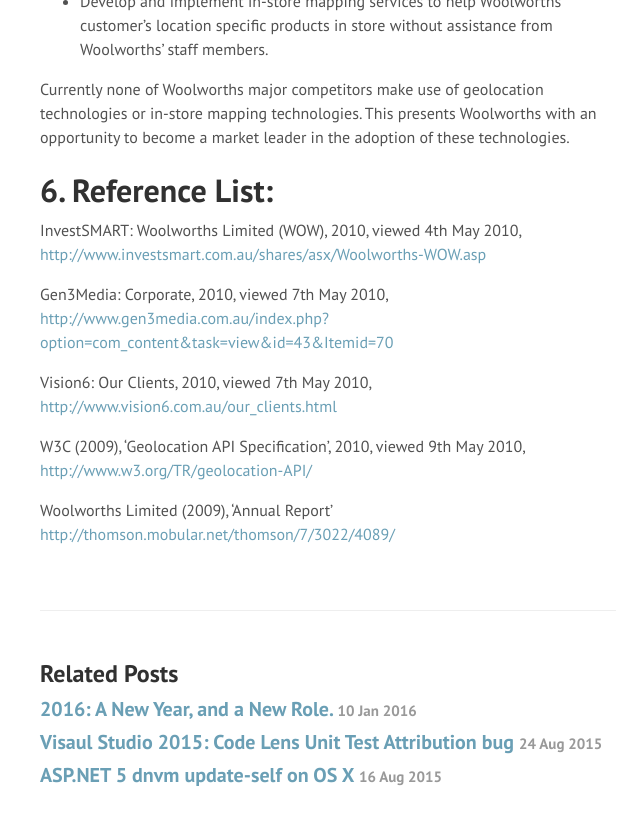
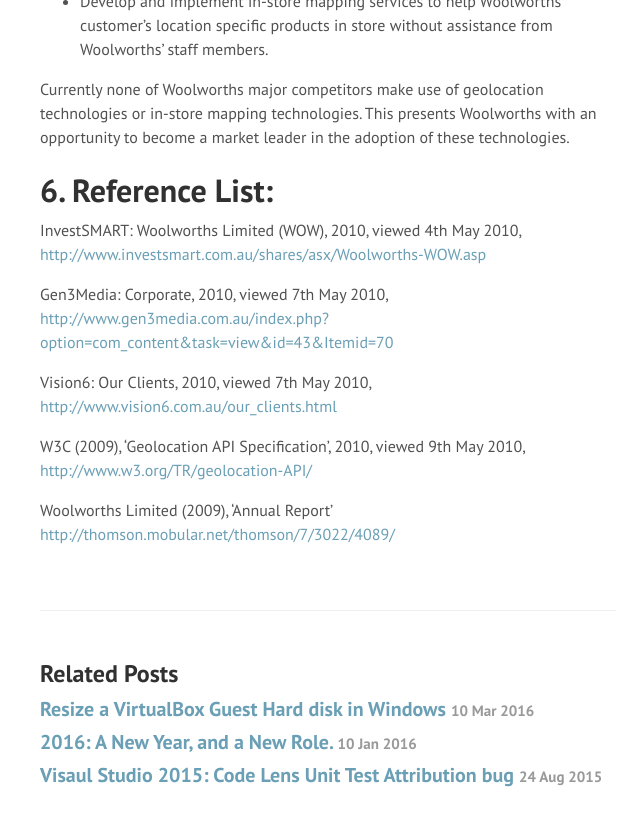
Before and after one commit to JeremyCade/jeremycade.github.io, a Jekyll site: the page built from _posts/2010-05-12-improving-offline-customers-shopping-experience-through-web-based-information-systems.md, in a window 1280 px wide and 900 px high, scrolled down 7380 px. Shown: the top 826 px of the window, without its empty margins (40-680 px from the left). Built offline with Jekyll 4.4.1, drawn with Linux system fonts in a browser that asks for light colours; Markdown is read by kramdown in place of the engine named in the settings.

Commit message:
Resizing VirtualBox VHDs

```diff
--- a/_posts/2010-05-12-improving-offline-customers-shopping-experience-through-web-based-information-systems.md
+++ b/_posts/2010-05-12-improving-offline-customers-shopping-experience-through-web-based-information-systems.md
@@ -25,7 +25,7 @@
 Woolworths Limited stands to gain a substantial technical advantage over its competitors through the strategic use of public facing information systems. Implementation of location aware online services for both Personal computer and smart phone have the potential to drastically reduce the amount of time that Woolworths customers spend looking for information and increase the convenience factor of shopping at Woolworths stores.
 
 # 2. History and Operational Context
-Woolworths Limited, founded in Sydney, Australia in September of 1924 is the largest retailing group and second largest private employer in Australia. Woolworths started life as “Wallworths Bazzar Limited”, a take on the F.W. Woolworths (now Foot Locker Inc) name. Woolworths focuses on the Australian and New Zealand retail sectors. Woolworths Limited operates a under a number of brands, including: Woolworths, Safeway, Thomas Dux, ALH Group, BWS, Dan Murphy’s, Langton, Big W, Dick Smith, Tandy, Countdown, Foodtown, Fresh Choice and SuperValue.
+Woolworths Limited, founded in Sydney, Australia in September of 1924 is the largest retailing group and second largest private employer in Australia. Woolworths started life as “Wallworths Bazzar Limited”, a take on the F.W. Woolworths (now Foot Locker Inc) name. Woolworths focuses on the Australian and New Zealand retail sectors. Woolworths Limited operates a under a number of brands, including: Woolworths, Safeway, Thomas Dux, ALH Group, BWS, Dan Murphy's, Langton, Big W, Dick Smith, Tandy, Countdown, Foodtown, Fresh Choice and SuperValue.
 
 Woolworths has a strong market share, currently commanding 30% of the Australian food, liquor and grocery market (InvestSMART: Woolworths Limited (WOW) 2010), with reported 2009 financial year sales in the range of $49.6 billion dollars (Woolworths Limited, 2009, p.3).
 
@@ -34,7 +34,7 @@
 Woolworths offers a range of incentives to help retain customers, including the weekly “Fresh food sales” and the Everyday Rewards Program, which allows shoppers to earn Qantas frequent flyer points & a 4c per litre discount on fuel purchases made via co-branded petrol stations.  Woolworths see the Everyday Rewards Program as an integral part of their sales process (Woolworths Limited 2009, p.8).
 
 # 3. Typical Offline (In store) Customer Behaviour
-We surveyed a range of Woolworth’s customers, asking 7 basic questions:
+We surveyed a range of Woolworth's customers, asking 7 basic questions:
 
 - Do you or a member of your Family/Household shop at Woolworths?
 - How many times per week, on average, do you visit a grocery store?
@@ -51,7 +51,7 @@
 
 All respondents stated that they have not used the Woolworths Website to check for Weekly specials. We have marked this as a possible area for improvement.
 
-Of the total number of customers surveyed, 80% stated that they were aware of Woolworths’ online shopping facilities.  20% responded that they were not aware of the online shopping facilities.
+Of the total number of customers surveyed, 80% stated that they were aware of Woolworths' online shopping facilities.  20% responded that they were not aware of the online shopping facilities.
 
 Of the total number of customers surveyed, 16.7% said they were happy to receive emails from Woolworths in relation to its weekly specials, 66.7% said they were okay with the idea and 16.7% stated that they did not want to receive email from Woolworths. We have marked this as a possible area for improvement.
 
@@ -78,9 +78,9 @@
 - Awareness of store layout and product placement locations.
 
 ## 4.1 Awareness of the Current Weekly Specials
-One of Woolworths’ stated strategic goals is to provide its customers with better value; one way Woolworths does this is to provide weekly specials on various items to its customers, these specials vary from location to location as supply and demand dictates.
+One of Woolworths' stated strategic goals is to provide its customers with better value; one way Woolworths does this is to provide weekly specials on various items to its customers, these specials vary from location to location as supply and demand dictates.
 
-Currently Woolworths’ weekly specials are delivered in 2 formats:
+Currently Woolworths' weekly specials are delivered in 2 formats:
 
 Physical print brochures, delivered to residential address in the areas surrounding store locations.
 
@@ -88,12 +88,12 @@
 Personal computer (PC) compatible version available online via <http://www.woolworths.com.au>
 Smart phone compatible version available online via <http://i.woolworths.com.au>
 
-However as our survey results have demonstrated, Woolworths’ customers are not taking advantage of the weekly special information provided in these formats. We believe this is due to the significant barriers presented when trying to find information in relation to the customer’s physical location, along with the lack of electronic mail delivery of the weekly specials to interested customers.
+However as our survey results have demonstrated, Woolworths' customers are not taking advantage of the weekly special information provided in these formats. We believe this is due to the significant barriers presented when trying to find information in relation to the customer's physical location, along with the lack of electronic mail delivery of the weekly specials to interested customers.
 
 ## 4.2 Geolocation
 When we consider the smart phone compatible version of the Woolworths website, it requires up to 5 actions on the users behalf before they are able to view the weekly specials relevant to their location (Sequence 1). The PC compatible version requires a similar number of steps, before redirecting to a third party website.
 
-The number of steps required before being able to view the weekly specials could be drastically reduced by making both the smart phone and PC versions of the Woolworths’s website location aware. This can be done via the Geographic Location Application Programming Interface (geolocation API) available as part of the HTML5 standard (W3C 2010). The geolocation API is a client side technology which allows users to make a decision to share their current location with Woolworths’ website server (Figures 1 & 2).
+The number of steps required before being able to view the weekly specials could be drastically reduced by making both the smart phone and PC versions of the Woolworths's website location aware. This can be done via the Geographic Location Application Programming Interface (geolocation API) available as part of the HTML5 standard (W3C 2010). The geolocation API is a client side technology which allows users to make a decision to share their current location with Woolworths' website server (Figures 1 & 2).
 
 ![Figure 1 - Geolocation API behaviour on an iPhone](../images/Geoloc-iPhone_large.png)
 
@@ -101,15 +101,15 @@
 
 The geolocation API provides the users location as latitude and longitude coordinates, which can then be used to locate the closet Woolworths store location to the user.
 
-Currently iPhone, Android and Palm smart phones support the use of geolocation API’s along with the popular Firefox (Figure 3 & 4), Chrome and Safari PC desktop browsers. Other devices and browsers that do not support geolocation API’s can be gracefully degraded to the current, or a more streamlined version of the current website.
+Currently iPhone, Android and Palm smart phones support the use of geolocation API's along with the popular Firefox (Figure 3 & 4), Chrome and Safari PC desktop browsers. Other devices and browsers that do not support geolocation API's can be gracefully degraded to the current, or a more streamlined version of the current website.
 
 ![Figure 3 – Geolocation API behaviour in Firefox](../images/Geoloc-Firefox_large.png)
 
 ![Figure 4 - Geolocation API behaviour in Firefox](../images/Geoloc-Firefox2_large.png)
 
-At this stage Woolworths’ major competitors (e.g. Coles) are yet to implement this technology. This presents an opportunity for Woolworths to be the market leader in the use of geographic targeting to deliver relevant information to its customers based on their physical location.
+At this stage Woolworths' major competitors (e.g. Coles) are yet to implement this technology. This presents an opportunity for Woolworths to be the market leader in the use of geographic targeting to deliver relevant information to its customers based on their physical location.
 
-As the geolocation API is a client side technology no additional infrastructure purchases are necessary on Woolworths’ part, however there is an investment requirement to make the appropriate code changes to both website database (backend) and public facing PC and smart phone websites in order to properly support geolocation features.
+As the geolocation API is a client side technology no additional infrastructure purchases are necessary on Woolworths' part, however there is an investment requirement to make the appropriate code changes to both website database (backend) and public facing PC and smart phone websites in order to properly support geolocation features.
 
 Once in place, geolocation technology could easily be implemented on within other sections of the Woolworths website. A prime candidate would be the Price Check feature.
 
@@ -119,9 +119,9 @@
 - Increased ability to record the location of Woolworths customers locations when using the Woolworths websites.
 
 ## 4.3 Email Delivery of weekly specials
-Woolworths does not currently distribute its weekly specials to its customers via email. In our survey we asked Woolworths’ customers if they were comfortable with receiving weekly emails containing information relating to the weekly specials offered by Woolworths. 83.4% of customers surveyed responded favourably to this idea.
+Woolworths does not currently distribute its weekly specials to its customers via email. In our survey we asked Woolworths' customers if they were comfortable with receiving weekly emails containing information relating to the weekly specials offered by Woolworths. 83.4% of customers surveyed responded favourably to this idea.
 
-Currently Woolworths’ major competition, Coles, operates an eNewsletter, which Coles uses to convey information about its weekly specials, competitions and other news related to Coles (Fig 5 & 6).
+Currently Woolworths' major competition, Coles, operates an eNewsletter, which Coles uses to convey information about its weekly specials, competitions and other news related to Coles (Fig 5 & 6).
 
 ![Figure 5 – Coles eNewsletter Signup](../images/Coles-eNews-SignUp_large.png)
 
@@ -143,7 +143,7 @@
 - Increased customer awareness of available weekly specials
 
 ## 4.4 Awareness of store layout and product placement locations
-During in-store observations of Woolworths’ customers, a recurring pattern of user behaviour was recorded: Customers often had trouble finding a specific product’s location within the store.  The current process for customers to find a specific product would be to look walk around the store, possibly reading the isle signs, finally they would ask a staff member to point them in the right direction. This process while functional is somewhat time consuming, both on behalf of the customer and the staff member, and doesn’t satisfy Woolworth’s strategic goal of providing its customers with greater convenience.
+During in-store observations of Woolworths' customers, a recurring pattern of user behaviour was recorded: Customers often had trouble finding a specific product's location within the store.  The current process for customers to find a specific product would be to look walk around the store, possibly reading the isle signs, finally they would ask a staff member to point them in the right direction. This process while functional is somewhat time consuming, both on behalf of the customer and the staff member, and doesn't satisfy Woolworth's strategic goal of providing its customers with greater convenience.
 
 We suggest making available, online (via PC and smart phone) a detailed isle map of product locations for each store, similar in function to Google Maps. A customer could search for a product by product name or product type and have that products location displayed on a store map, allowing them to easily navigate to the correct area of the store to retrieve the product.
 
@@ -151,9 +151,9 @@
 
 A system of this type would require a substantial investment in mapping & inventory tracking technologies in order to accurately track and place items within any given store. There would also need to be substantial investment in both PC and smart phone version of the Woolworths website in order to provide a seamless experience for the customer in order to allow them to easily and quickly locate the desired product.
 
-Again at this stage none of Woolworths’ major competitors (eg. Coles) have implemented this type of system. This presents an opportunity for Woolworths to be the market leader in this type of integrated online/offline customer service.
+Again at this stage none of Woolworths' major competitors (eg. Coles) have implemented this type of system. This presents an opportunity for Woolworths to be the market leader in this type of integrated online/offline customer service.
 
-There are a number of benefits associated with this type of system, not only from the customers prospective, but also for the efficiency of Woolworths’ in-store operations.
+There are a number of benefits associated with this type of system, not only from the customers prospective, but also for the efficiency of Woolworths' in-store operations.
 
 From the customers perspective a product mapping and location systems allows for:
 
@@ -162,19 +162,19 @@
 - Increased levels of convenience when searching for products.
 - Increased awareness of potential savings or specials.
 
-From Woolworths’ operation perspective a product mapping and location system allows for:
+From Woolworths' operation perspective a product mapping and location system allows for:
 
 - Decrease in the amount of interruptions to staff performing stocking, or re-shelving duties.
-- Decrease in the number of staff needed to effectively manage customers’ expectations in-store. Resulting in HR cost savings.
+- Decrease in the number of staff needed to effectively manage customers' expectations in-store. Resulting in HR cost savings.
 
 # 5. Conclusion
-Surveys indicated that Woolworths’ customers are currently either not aware of or are not taking advantage of Woolworths’ weekly specials. Additional in-store observations indicated that customers often had issues locating specific products whilst shopping at Woolworths stores.
+Surveys indicated that Woolworths' customers are currently either not aware of or are not taking advantage of Woolworths' weekly specials. Additional in-store observations indicated that customers often had issues locating specific products whilst shopping at Woolworths stores.
 
-We have recommended the introduction of three online (PC and smart phone) technologies that we believe will help Woolworths’ offline customers to overcome these issues. They are:
+We have recommended the introduction of three online (PC and smart phone) technologies that we believe will help Woolworths' offline customers to overcome these issues. They are:
 
-- Develop and implement location aware services (geolocation API) for Woolworths PC and smart phone websites to help with the delivery of weekly specials and other information specific to the customer’s geographic locations, i.e. Price Check information.
+- Develop and implement location aware services (geolocation API) for Woolworths PC and smart phone websites to help with the delivery of weekly specials and other information specific to the customer's geographic locations, i.e. Price Check information.
 - Develop and implement electronic mail delivery of weekly specials.
-- Develop and implement in-store mapping services to help Woolworths’ customer’s location specific products in store without assistance from Woolworths’ staff members.
+- Develop and implement in-store mapping services to help Woolworths' customer's location specific products in store without assistance from Woolworths' staff members.
 
 Currently none of Woolworths major competitors make use of geolocation technologies or in-store mapping technologies. This presents Woolworths with an opportunity to become a market leader in the adoption of these technologies.
 
@@ -188,8 +188,8 @@
 Vision6: Our Clients, 2010, viewed 7th May 2010,
 [http://www.vision6.com.au/our_clients.html](http://www.vision6.com.au/our_clients.html)
 
-W3C (2009), ‘Geolocation API Specification’, 2010, viewed 9th May 2010,
+W3C (2009), ‘Geolocation API Specification', 2010, viewed 9th May 2010,
 [http://www.w3.org/TR/geolocation-API/](http://www.w3.org/TR/geolocation-API/)
 
-Woolworths Limited (2009), ‘Annual Report’
+Woolworths Limited (2009), ‘Annual Report'
 [http://thomson.mobular.net/thomson/7/3022/4089/](http://thomson.mobular.net/thomson/7/3022/4089/)
--- /dev/null
+++ b/_posts/2016-03-10-resize-a-virtualbox-guest-hard-disk-in-windows.md
@@ -0,0 +1,90 @@
+---
+layout: post
+title:  "Resize a VirtualBox Guest Hard disk in Windows"
+date:   2016-03-10
+categories: virtualization
+---
+
+VirtualBox has a nasty little habit of suggesting small virtual Hard disk sizes when creating Guest Virtual Machines.
+Anyone who has worked with Windows guests knows that 25.00 GB is ridiculously small for a standard install of most versions of Windows Server (excluding Windows Server Nano).
+
+![Figure 1 - Default 25.00 GB Hard disk](../images/Virtulization/VirtualBox-Small-Harddisk.png)
+
+My general rule of thumb is to increase the default Hard disk to between 60 and 80 GB depending on the purpose of the Virtual Machine. Though it is easy to be caught out; And you are now in a position where you will need to resize the guest Hard disk. To complete this task we will make use of the VirtualBox commandline tools.
+
+The steps below were tested against VirtualBox 5.0.16
+
+## Step 1: Backup Everything!
+
+Ensure that the guest virtual machine is in a `Powered Off` state.
+
+![Figure 2 - Guest Virtual Machine is Powered Off](../images/Virtulization/VirtualBox-Powered-Off.png)
+
+Backup the guests Hard disk. In my case I created a copy of the guest Hard disk on a separate drive.
+
+## Step 2: Ensure the VirtualBox commandline tools are in your PATH
+
+Open the Environment Variables dialog confirm that the following is present in your PATH variable.
+On Windows 10, this can be done by searching for `environment variables` with Cortana.
+
+`C:\Program Files\Oracle\VirtualBox`
+
+If it is not present in either the System or User Variables path, add it. My personal preference is to add it to the User variables path as shown in the image below.
+
+![Figure 3 - Guest Virtual Machine is Powered Off](../images/Virtulization/VirtualBox-Path-Variables.png)
+
+Once completed, Open `powershell` and execute the following:
+
+{% highlight bash %}
+vboxmanage
+{% endhighlight %}
+
+Which should result in output similar to:
+
+{% highlight bash %}
+Oracle VM VirtualBox Command Line Management Interface Version 5.0.16
+(C) 2005-2016 Oracle Corporation
+All rights reserved.
+
+Usage:
+
+  VBoxManage [<general option>] <command>
+
+
+General Options:
+
+  [-v|--version]            print version number and exit
+  [-q|--nologo]             suppress the logo
+  [--settingspw <pw>]       provide the settings password
+  [--settingspwfile <file>] provide a file containing the settings password
+
+... REMOVED FOR BREVITY ...
+
+  Extension package management:
+
+  VBoxManage extpack install [--replace] <tarball>
+  VBoxManage extpack uninstall [--force] <name>
+  VBoxManage extpack cleanup
+{% endhighlight %}
+
+
+## Step 3: Resize the Virtual Hard disk.
+
+In order to resize a disk we need to execute `vboxmanage` with the `modifymedium` option.
+In previous versions of VirtualBox the option was either `modifyhd` or `modifyvdi`.
+
+`vboxmanage modifymedium disk NAMEOFDISK.EXT --resize SIZEINMB`
+
+In my case I executed the following:
+
+{% highlight bash %}
+vboxmanage modifymedium disk Win2012R2.vdi --resize 81920
+0%...10%...20%...30%...40%...50%...60%...70%...80%...90%...100%
+{% endhighlight %}
+
+
+## Step 4: Boot and Resize the Disk in your Guest OS
+
+If all has gone well, the final step is to boot into your guest OS and resize your drive partitions.
+
+The steps for which are heavily dependent on your Guest OS and can be readily found on the internet.
```
Also changed, not shown: images/Virtualization/VirtualBox-Path-Variables.png (added), images/Virtualization/VirtualBox-Powered-Off.png (added), images/Virtualization/VirtualBox-Small-Harddisk.png (added).
